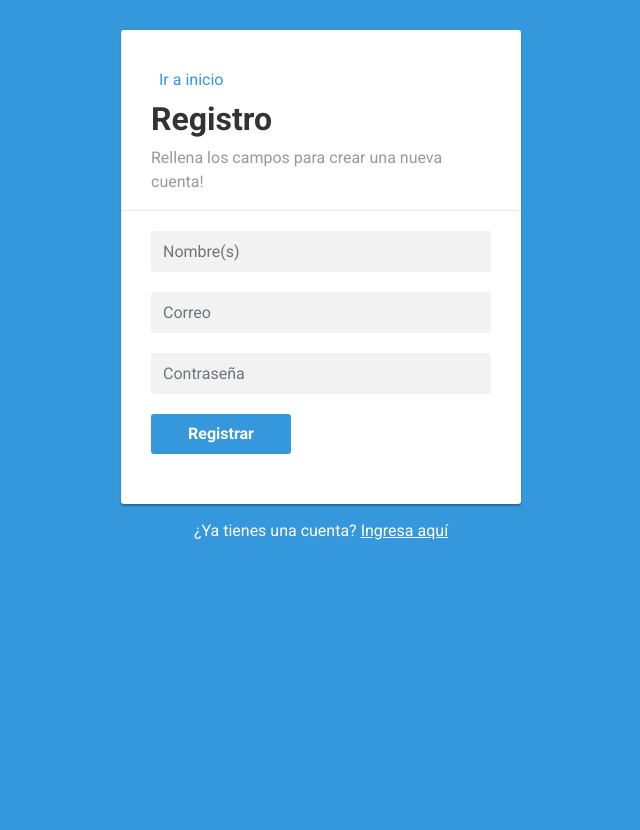
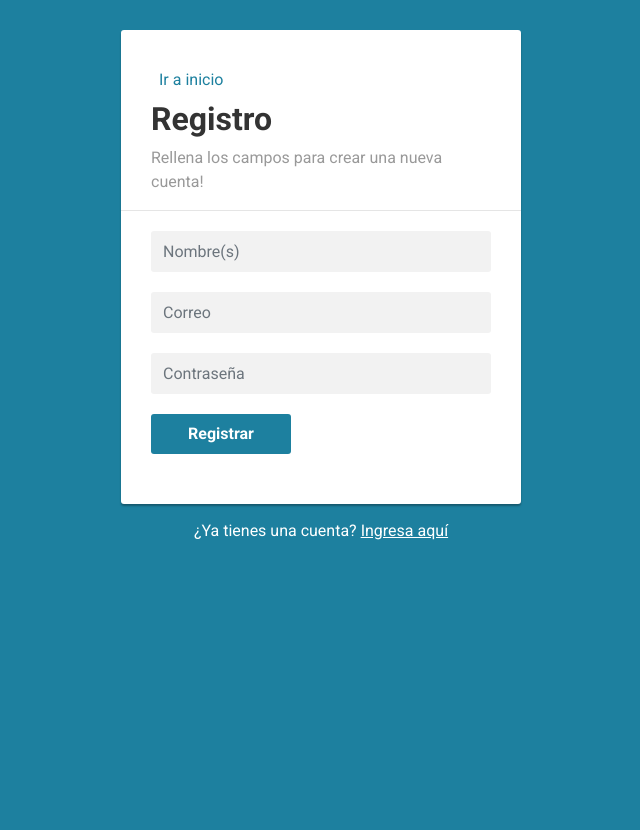
Before and after one commit to perezgarridogilb/Sistema-web-de-quejas-en-una-escuela--facultad-, a PHP site: page /auth/crearUsuario.php in a window 1280 px wide. Shown: the whole page, without its empty margins (319-959 px from the left). Before the commit the page ends 540 px from the top, so only its background shows below. Run offline with PHP 8.4, Linux system fonts and the light colour scheme.

Commit message:
adjust the primary color

```diff
--- a/auth/adminLogin.php
+++ b/auth/adminLogin.php
@@ -12,8 +12,8 @@ if (isset($_SESSION['id_usuario'])) {
     <meta charset="UTF-8">
     <meta http-equiv="X-UA-Compatible" content="IE=edge">
     <meta name="viewport" content="width=device-width, initial-scale=1.0">
-    <link href="https://cdn.jsdelivr.net/npm/bootstrap@5.0.2/dist/css/bootstrap.min.css" rel="stylesheet" integrity="sha384-EVSTQN3/azprG1Anm3QDgpJLIm9Nao0Yz1ztcQTwFspd3yD65VohhpuuCOmLASjC" crossorigin="anonymous">
     <link href="../assets/css/index.css" rel="stylesheet">
+    <link href="../assets/css/styles2.css" rel="stylesheet">
 </head>
 
 <?php
@@ -43,7 +43,7 @@ if ($_SERVER["REQUEST_METHOD"] == "POST") {
 <body>
     <div class="container-fluid ps-md-0">
         <div class="row g-0">
-            <div class="d-none d-md-flex col-md-4 col-lg-6 bg-secondary justify-content-center align-items-center">
+            <div class="d-none d-md-flex col-md-4 col-lg-6 bg-black justify-content-center align-items-center">
                 <p class='text-center text-white h1'>
                     Administradores
                 </p>
--- a/auth/crearUsuario.php
+++ b/auth/crearUsuario.php
@@ -33,11 +33,12 @@ if (!empty($_POST)) {
   <meta name="viewport" content="width=device-width, initial-scale=1, shrink-to-fit=no">
   <link rel="stylesheet" href="../assets/css/index.css">
   <link rel="stylesheet" href="https://fonts.googleapis.com/css?family=Roboto:400,700">
-  <link href="https://cdn.jsdelivr.net/npm/bootstrap@5.0.2/dist/css/bootstrap.min.css" rel="stylesheet" integrity="sha384-EVSTQN3/azprG1Anm3QDgpJLIm9Nao0Yz1ztcQTwFspd3yD65VohhpuuCOmLASjC" crossorigin="anonymous">
+  <link href="../assets/css/styles2.css" rel="stylesheet">
+
   <style>
     body {
       color: #fff;
-      background: var(--primary);
+      background: rgb(29, 128, 159);
       font-family: 'Roboto', sans-serif;
     }
 
@@ -100,7 +101,7 @@ if (!empty($_POST)) {
     .signup-form .btn {
       font-size: 16px;
       font-weight: bold;
-      background: var(--primary);
+      background: rgb(29, 128, 159);
       border: none;
       min-width: 140px;
     }
@@ -121,7 +122,7 @@ if (!empty($_POST)) {
     }
 
     .signup-form form a {
-      color: var(--primary);
+      color: rgb(29, 128, 159);
       text-decoration: none;
     }
 
--- a/auth/passwordRecover.php
+++ b/auth/passwordRecover.php
@@ -15,9 +15,7 @@ if (isset($_SESSION['id_usuario'])) {
     <meta name="viewport" content="width=device-width, initial-scale=1, shrink-to-fit=no">
     <meta name="description" content="">
     <meta name="author" content="">
-
-    <title></title>
-    <link href="https://cdn.jsdelivr.net/npm/bootstrap@5.0.2/dist/css/bootstrap.min.css" rel="stylesheet" integrity="sha384-EVSTQN3/azprG1Anm3QDgpJLIm9Nao0Yz1ztcQTwFspd3yD65VohhpuuCOmLASjC" crossorigin="anonymous">
+    <link href="../assets/css/styles2.css" rel="stylesheet">
 </head>
 
 <body class="bg-gradient-primary">
--- a/auth/userLogin.php
+++ b/auth/userLogin.php
@@ -12,8 +12,8 @@ if (isset($_SESSION['id_usuario'])) {
   <meta charset="UTF-8">
   <meta http-equiv="X-UA-Compatible" content="IE=edge">
   <meta name="viewport" content="width=device-width, initial-scale=1.0">
-  <link href="https://cdn.jsdelivr.net/npm/bootstrap@5.0.2/dist/css/bootstrap.min.css" rel="stylesheet" integrity="sha384-EVSTQN3/azprG1Anm3QDgpJLIm9Nao0Yz1ztcQTwFspd3yD65VohhpuuCOmLASjC" crossorigin="anonymous">
   <link href="../assets/css/index.css" rel="stylesheet">
+  <link href="../assets/css/styles2.css" rel="stylesheet" />
 </head>
 
 <?php
@@ -43,7 +43,7 @@ if ($_SERVER["REQUEST_METHOD"] == "POST") {
 <body>
   <div class="container-fluid ps-md-0">
     <div class="row g-0">
-      <div class="d-none d-md-flex col-md-4 col-lg-6 bg-secondary justify-content-center align-items-center">
+      <div class="d-none d-md-flex col-md-4 col-lg-6 bg-black justify-content-center align-items-center">
         <p class='text-center text-white h1'>
           Usuarios
         </p>
```
